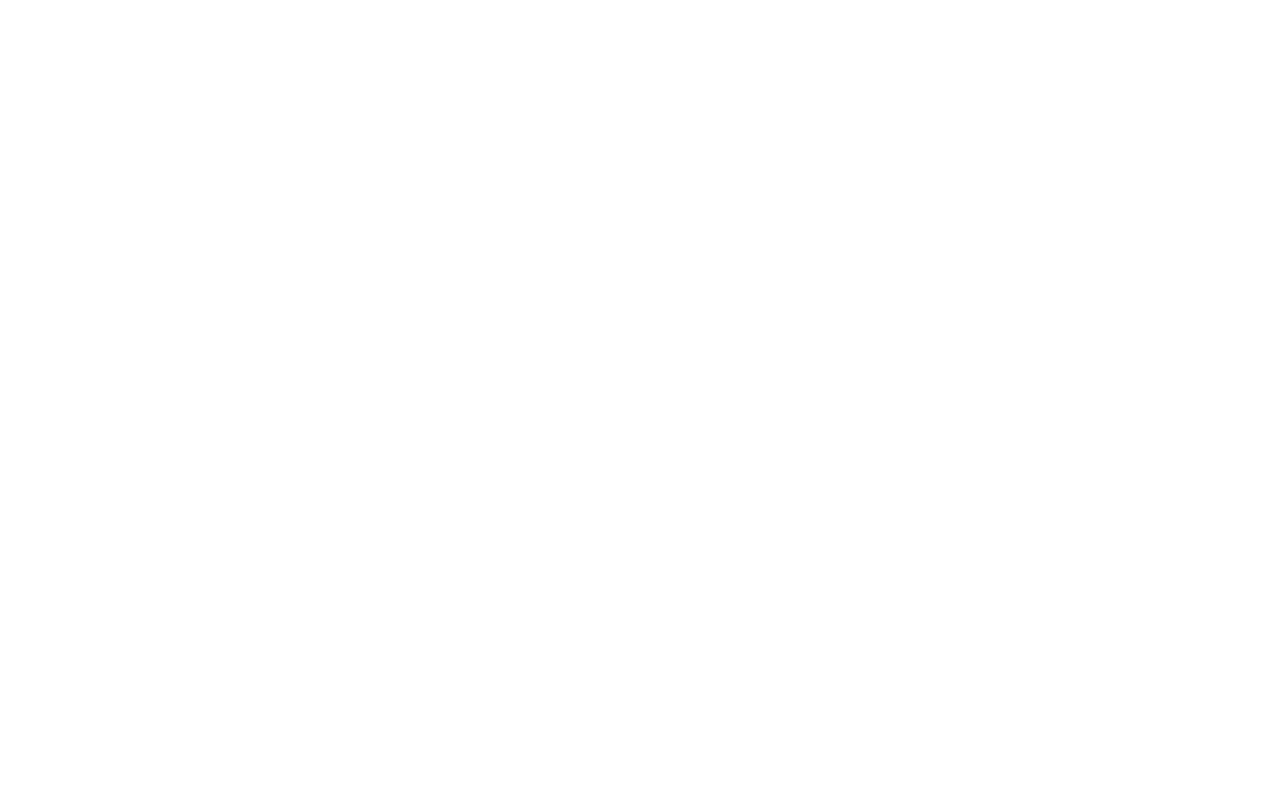
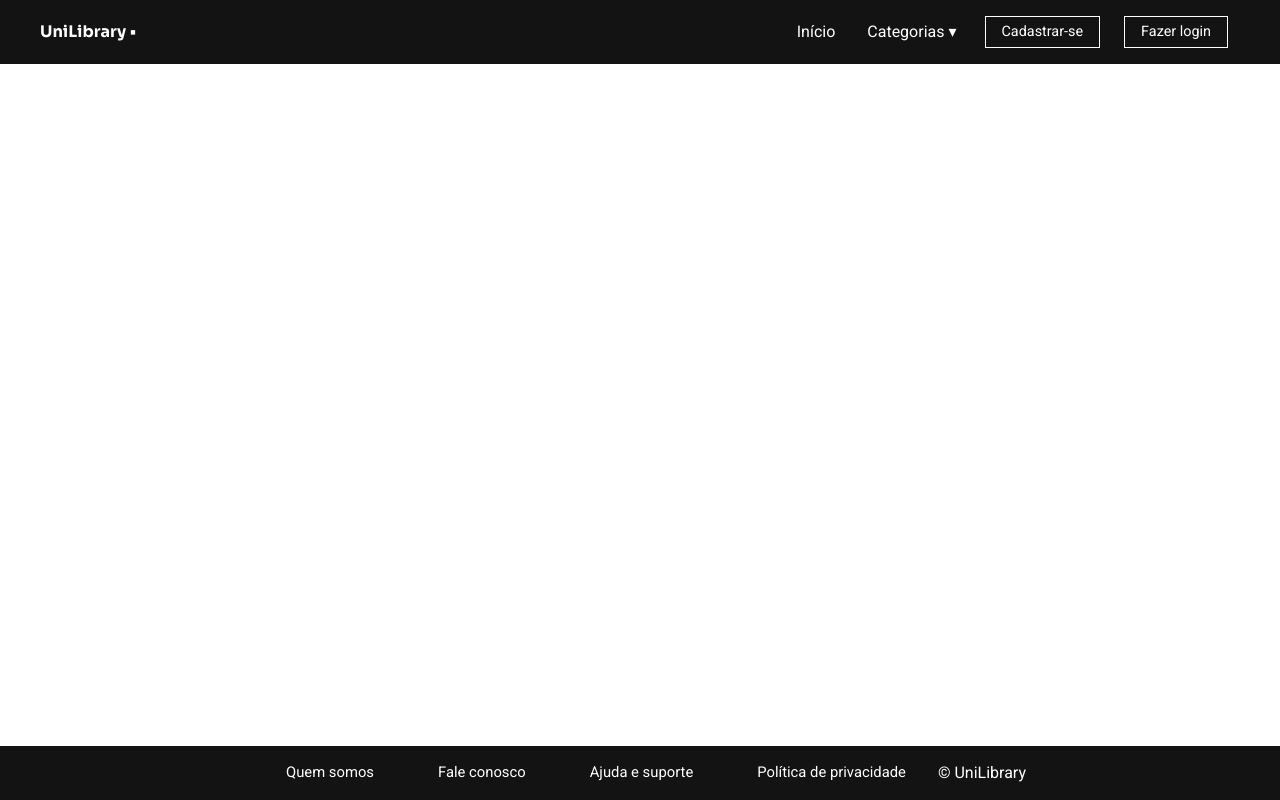
Before and after one commit to HarlonGarcia/UniLibrary, a React (Vite) app: page /support in a window 1280 px wide. Before the commit this address had no page. Built offline with nearby package versions, Linux system fonts and the light colour scheme.

Commit message:
feat: route to support page added

```diff
--- a/src/App.jsx
+++ b/src/App.jsx
@@ -7,6 +7,7 @@
 import Home from './components/Home/Home';
 import About from './components/About/About';
 import Contact from './components/Contact/Contact';
+import Support from './components/Support/Support';
 
 const App = () => {
   return (
@@ -17,6 +18,7 @@
         <Route path="login" element={ <Login /> } />
         <Route path="sobre" element={ <About /> } />
         <Route path="contact" element={ <Contact /> } />
+        <Route path="support" element={ <Support /> } />
       </Routes>
     </BrowserRouter>
   )
--- /dev/null
+++ b/src/components/Support/Support.jsx
@@ -0,0 +1,15 @@
+import React from 'react';
+import styles from './Support.module.scss';
+import Header from '../Shared/Header/Header';
+import Footer from '../Shared/Footer/Footer';
+
+const Support = () => {
+  return (
+    <div className={styles.support}>
+        <Header />
+        <Footer />
+    </div>
+  )
+}
+
+export default Support
--- /dev/null
+++ b/src/components/Support/Support.module.scss
@@ -0,0 +1 @@
+@use '../../index.scss' as var;
```
Also changed, not shown: 1 other file (tests, documents, lock files or other folders).
